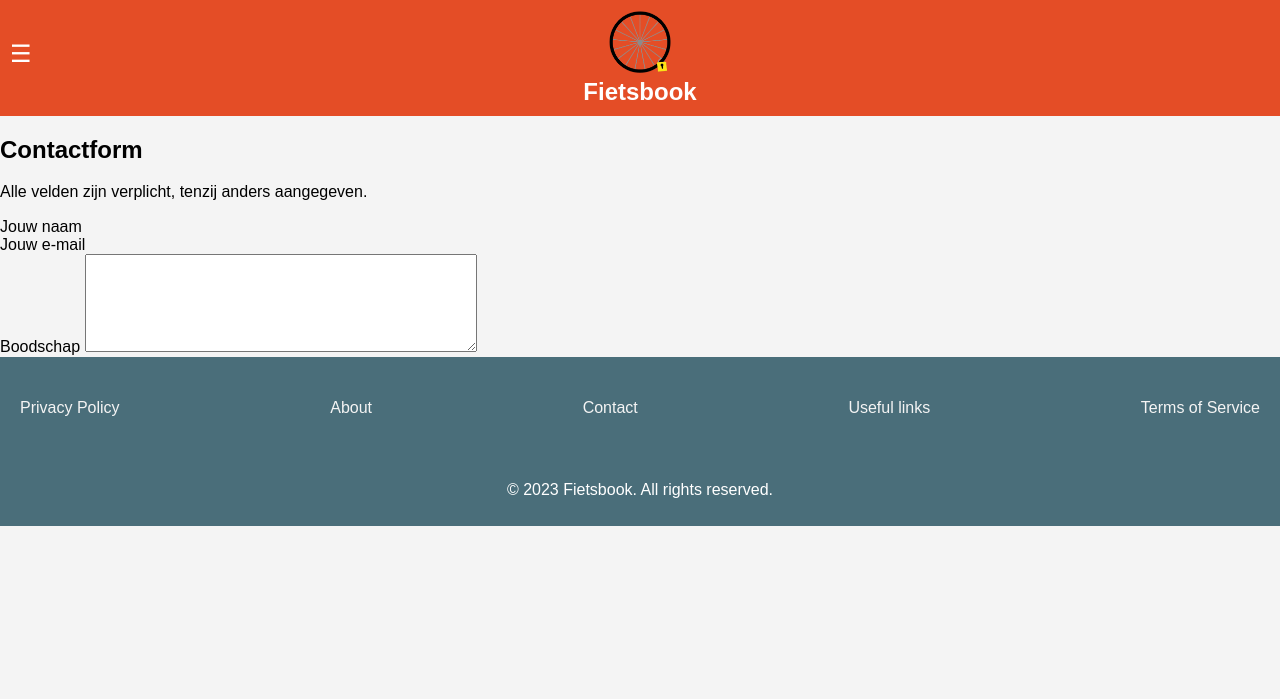
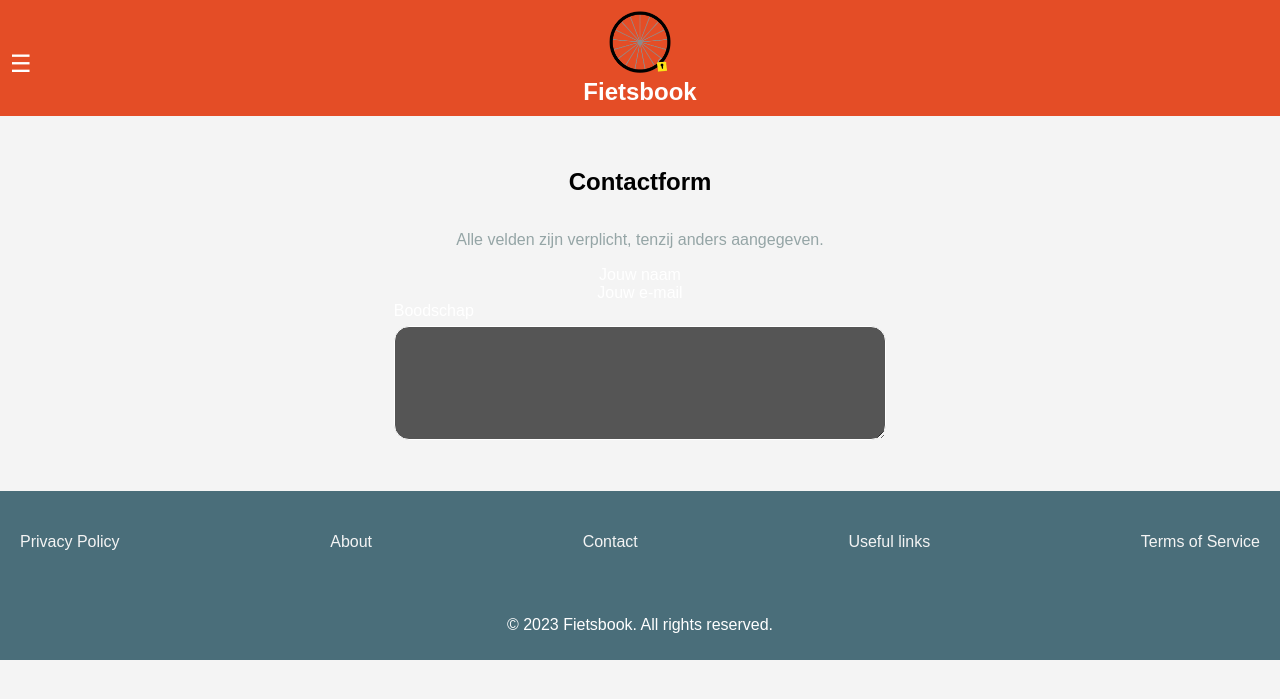
Before and after one commit to R4ybeam/WebDev, a PHP site: page /fietsbook/contact/ in a window 1280 px wide. Shown: the top 699 px of the page. Run offline with PHP 8.4, Linux system fonts and the light colour scheme; some libraries are stand-ins or nearby versions.

Commit message:
css contact poging 2

```diff
--- a/fietsbook/css/contact.css
+++ b/fietsbook/css/contact.css
@@ -1,3 +1,66 @@
 *, *::before, *::after {
 	box-sizing: border-box;
 }
+
+.container {
+    display: flex;
+    flex-direction: column;
+    max-width: 60rem;
+    margin: 1rem auto;
+    padding: 1rem;
+    border-radius: 15px;
+}
+
+/* form */
+
+form {
+    display: flex;
+    flex-direction: column;
+    align-items: center;
+}
+
+.formmessage {
+    display: flex;
+    justify-self: center;
+}
+
+.message {
+    color: #95a5a6;
+    text-align: center;
+}
+
+.error {
+    color: #e74c3c;
+}
+
+label {
+    margin-top: 10px;
+    color: #fff;
+}
+
+input[type="text"],
+textarea {
+    width: 100%;
+    padding: 10px;
+    margin-top: 5px;
+    margin-bottom: 15px;
+    border: 1px solid #fff;
+    background-color: #555;
+    color: #fff;
+    border-radius: 15px;
+    box-sizing: border-box;
+}
+
+input[type="submit"] {
+    width: 6rem;
+    padding: 10px;
+    margin-top: 5px;
+    margin-bottom: 15px;
+    box-sizing: border-box;
+    border: none;
+    font-weight: bold;
+    color: #fff;
+    cursor: pointer;
+    transition: backgound-color 0.3s ease;
+    border-radius: 50px;
+}
```
